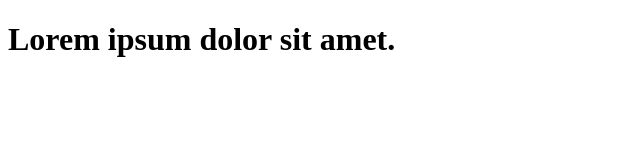
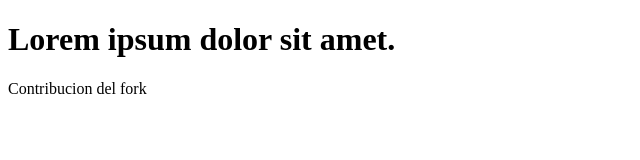
Before and after one commit to Gelecin/Evaluacion, a plain HTML site: page index.html in a window 1280 px wide. Shown: the whole page, without its empty margins (0-640 px from the left). Drawn offline with Linux system fonts and the light colour scheme.

Commit message:
comprobacion final

```diff
--- a/index.html
+++ b/index.html
@@ -7,5 +7,6 @@
 </head>
 <body>
     <h1>Lorem ipsum dolor sit amet.</h1>
+    <p>Contribucion del fork</p>
 </body>
 </html>
```
